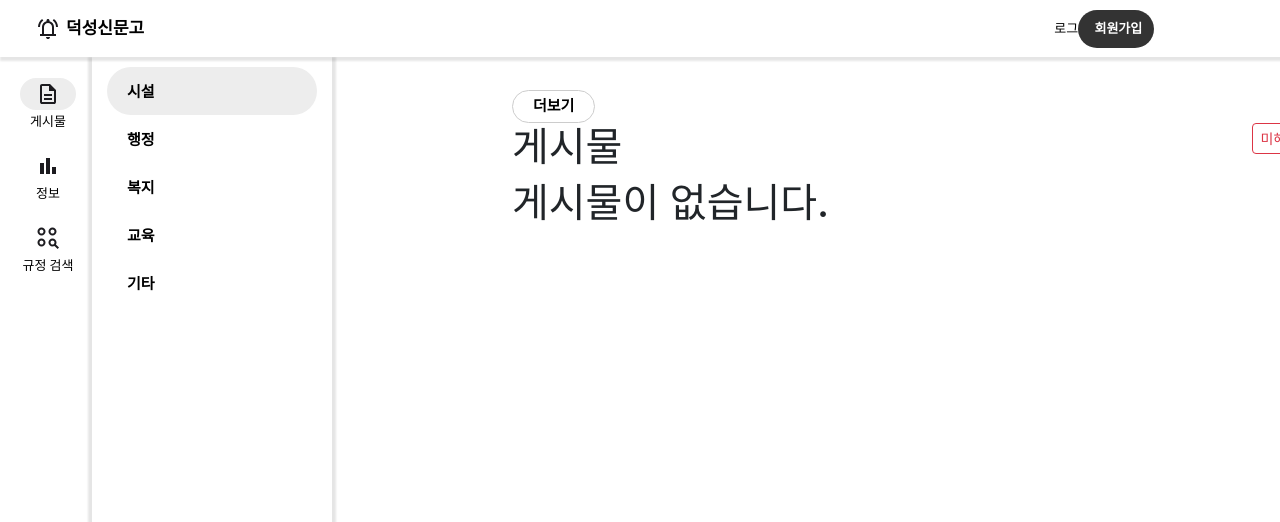
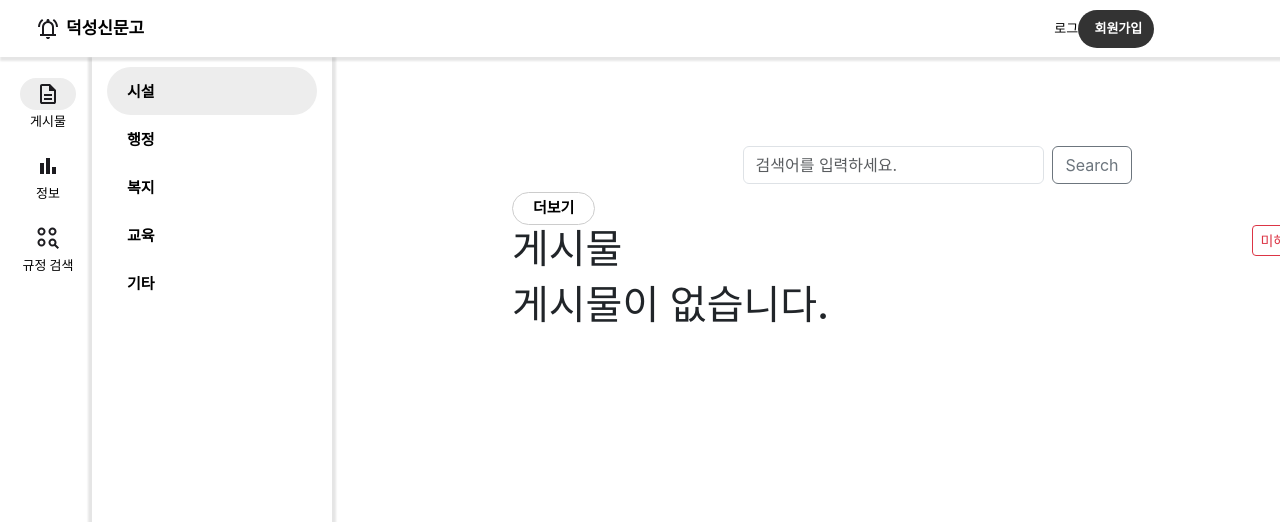
Before and after one commit to ds-report-project/ds-report-web, a Django app: page /post/ in a window 1280 px wide; the page is wider, and only the part inside the window is pictured. Shown: the top 522 px of that part. Run offline with Django 4.2, Linux system fonts and the light colour scheme; data that the repository does not hold is empty; some libraries are stand-ins or nearby versions; some web fonts are replaced.

Commit message:
[MOD] 검색창 뜨게 base.html 수정 #61

```diff
--- a/post/templates/post/base.html
+++ b/post/templates/post/base.html
@@ -73,7 +73,7 @@
             <div id="post-search" class="sidebar-content">
                 {% include 'post/search.html' %}
             </div>
-            <!-- 검색 결과 표시 -->
+            <!-- 검색 결과 표시 또는 메인 영역 표시 -->
             {% if posts %}
                 <h3>Search Results for "{{ query }}"</h3>
                 <ul>
@@ -84,6 +84,11 @@
             {% elif query %}
                 <p>No results found for "{{ query }}"</p>
             {% else %}
+                {% block search_area_in_main %}
+                    {% include 'post/search.html' %}
+                {% endblock %}
+
+                <!-- Main Area -->
                 {% block main_area %}
                 {% endblock %}
             {% endif %}
@@ -110,25 +115,6 @@
             </ul>
         </div>
     </div>
-
-<!--    부트스트랩 주석 처리함-->
-<!--    <div id="main-container">-->
-<!--        <div class="container my-3">-->
-<!--            <div class="row">-->
-<!--                <div class="col-md-8 col-lg-9 mt-1" id="main-area">-->
-                    <!-- Pagination -->
-<!--                    <ul class="pagination justify-content-center mb-4">-->
-<!--                        <li class="page-item">-->
-<!--                            <a class="page-link" href="#">&larr; Older</a>-->
-<!--                        </li>-->
-<!--                        <li class="page-item disabled">-->
-<!--                            <a class="page-link" href="#">Newer &rarr;</a>-->
-<!--                        </li>-->
-<!--                    </ul>-->
-<!--                </div>-->
-<!--            </div>-->
-<!--        </div>-->
-<!--    </div>-->
 
 
     <!-- Bootstrap5.x 적용 -->
--- a/static/post/css/style.css
+++ b/static/post/css/style.css
@@ -15,7 +15,7 @@
 body {
     margin: 0;
     padding: 0;
-    overflow-x:auto;
+    overflow-x:hidden;
     overflow-y:auto;
     width: 1920px;
     height: 1080px;
```
